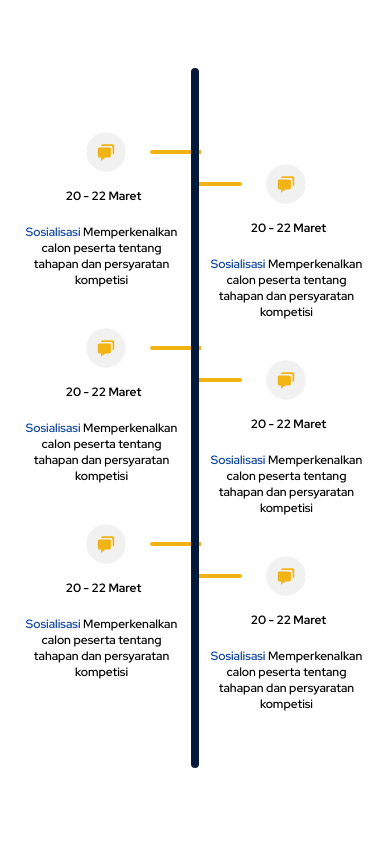
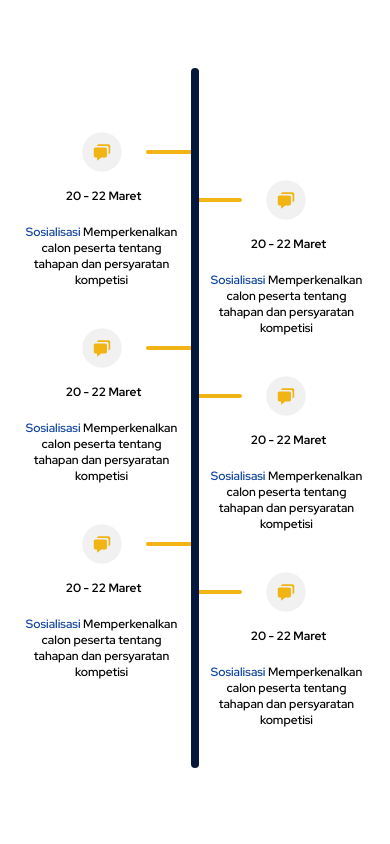
Before and after one commit to KevinNaserwan/Bujang-Gadis-CMS, a Next.js app: page / in a window 390 px wide. Shown: the part 2140-2984 px from the top of the page. Built offline with nearby package versions, Linux system fonts and the light colour scheme.

Commit message:
Fix: adjust ui page

```diff
--- a/src/components/timeline.tsx
+++ b/src/components/timeline.tsx
@@ -13,7 +13,7 @@ export default function Timeline() {
         <div className=" lg:flex justify-around lg:w-full w-6/12 relative -right-2 top-16 lg:top-0 lg:right-7">
           <div className=" lg:w-[20%] w-[100%] flex flex-wrap justify-center lg:gap-4 gap-1">
             <div className=" flex flex-wrap lg:w-[40%] w-[60%] justify-center">
-              <div className=" relative left-10 lg:left-0 flex items-center gap-6">
+              <div className=" relative left-9 lg:left-0 flex items-center gap-6">
                 <Image
                   src={"/assets/icon/message.svg"}
                   alt=""
@@ -36,7 +36,7 @@ export default function Timeline() {
           </div>
           <div className=" lg:w-[20%] w-[100%] flex flex-wrap justify-center lg:gap-4 gap-1 lg:py-0 py-10">
             <div className=" flex flex-wrap lg:w-[40%] w-[60%] justify-center">
-              <div className=" relative left-10 lg:left-0 flex items-center gap-6">
+              <div className=" relative left-9 lg:left-0 flex items-center gap-6">
                 <Image
                   src={"/assets/icon/message.svg"}
                   alt=""
@@ -59,7 +59,7 @@ export default function Timeline() {
           </div>
           <div className=" lg:w-[20%] w-[100%] flex flex-wrap justify-center lg:gap-4 gap-1">
             <div className=" flex flex-wrap lg:w-[40%] w-[60%] justify-center">
-              <div className=" relative left-10 lg:left-0 flex items-center gap-6">
+              <div className=" relative left-9 lg:left-0 flex items-center gap-6">
                 <Image
                   src={"/assets/icon/message.svg"}
                   alt=""
@@ -82,7 +82,7 @@ export default function Timeline() {
           </div>
         </div>
         <div className=" relative z-10 bg-dark-color lg:h-2 lg:w-full w-2 h-[700px] rounded-lg"></div>
-        <div className=" lg:flex justify-around lg:w-full w-6/12 relative -left-2 top-24 lg:top-0 lg:left-7">
+        <div className=" lg:flex justify-around lg:w-full w-6/12 relative -left-2 top-28 lg:top-0 lg:left-7">
           <div className=" lg:w-[20%] w-[100%] flex flex-wrap justify-center lg:gap-4 gap-1">
             <div className=" lg:w-2 lg:h-20 lg:bg-primary-color lg:rounded-b-md"></div>
             <p className=" font-semibold text-center lg:text-base text-xs lg:w-full w-[160px] hidden lg:block">
```
